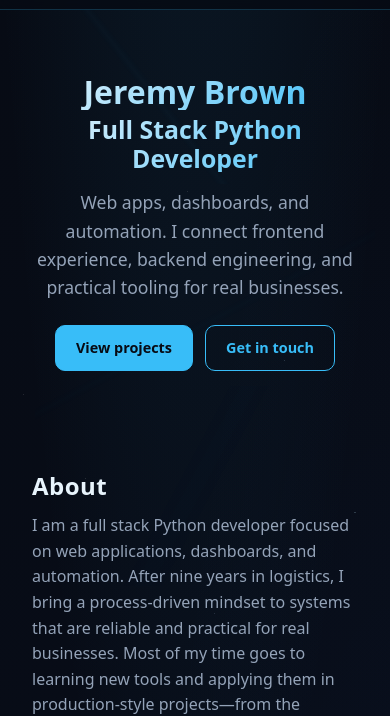
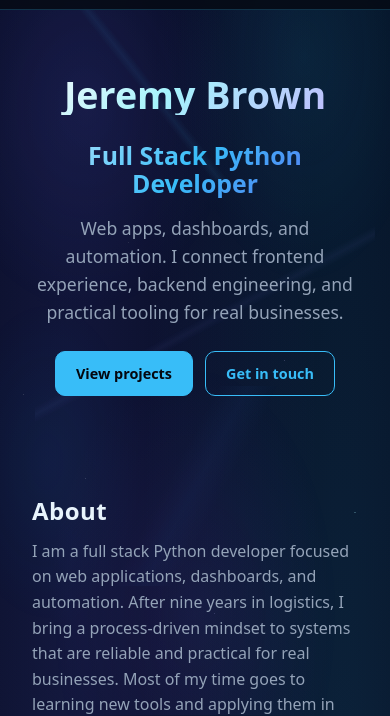
Before and after one commit to JeremyB-py/JeremyB-pydev_Portfolio, a website built with Vite: page site/index.html in a window 390 px wide. Shown: the part 129-845 px from the top of the page. Built offline with nearby package versions, Linux system fonts and the light colour scheme.

Commit message:
Refine Nebula theme styles and hero section gradients; update background colors, gradients, and opacity for enhanced visual depth and clarity across themes. Adjust hero text styles for improved responsiveness and aesthetics.

```diff
--- a/site/public/assets/site-shell.css
+++ b/site/public/assets/site-shell.css
@@ -102,13 +102,17 @@ a:focus-visible {
   --shadow-soft: 0 8px 32px rgba(0, 0, 0, 0.35);
 }
 
-/* Nebula (default) — dark blue / cyan sci-fi */
+/* Nebula (default) — deep space + soft gas clouds (professional, not loud) */
 :root,
 [data-theme='nebula'] {
-  --color-bg: #070b14;
-  --color-bg-gradient: radial-gradient(ellipse 120% 80% at 50% -20%, rgba(56, 189, 248, 0.12), transparent 50%),
-    radial-gradient(ellipse 80% 50% at 100% 50%, rgba(59, 130, 246, 0.08), transparent),
-    linear-gradient(180deg, #070b14 0%, #0a1228 100%);
+  --color-bg: #04070f;
+  --color-bg-gradient:
+    radial-gradient(ellipse 110% 75% at 18% 12%, rgba(99, 102, 241, 0.16), transparent 58%),
+    radial-gradient(ellipse 95% 70% at 88% 18%, rgba(56, 189, 248, 0.14), transparent 55%),
+    radial-gradient(ellipse 85% 55% at 48% 95%, rgba(139, 92, 246, 0.12), transparent 62%),
+    radial-gradient(ellipse 70% 45% at 8% 58%, rgba(14, 165, 233, 0.08), transparent 55%),
+    radial-gradient(ellipse 60% 50% at 72% 62%, rgba(236, 72, 153, 0.06), transparent 58%),
+    linear-gradient(180deg, #020617 0%, #0a1228 42%, #0f172a 100%);
   --color-surface: rgba(15, 23, 42, 0.75);
   --color-surface-border: rgba(56, 189, 248, 0.22);
   --color-text: #e8f4fc;
@@ -176,7 +180,7 @@ body {
   font-family: var(--font-ui);
 }
 
-/* Nebula: subtle extra stars + faint “constellation” lines (static; respects reduced-motion via opacity only) */
+/* Nebula: star field + faint dust + soft nebula haze (static) */
 html[data-theme='nebula'] body::before,
 html:not([data-theme]) body::before {
   content: '';
@@ -184,16 +188,18 @@ html:not([data-theme]) body::before {
   inset: 0;
   pointer-events: none;
   z-index: 0;
-  opacity: 0.42;
+  opacity: 0.48;
   background-image:
-    radial-gradient(1px 1px at 12% 18%, rgba(255, 255, 255, 0.45) 50%, transparent 50%),
-    radial-gradient(1px 1px at 84% 12%, rgba(255, 255, 255, 0.35) 50%, transparent 50%),
-    radial-gradient(1px 1px at 73% 58%, rgba(200, 230, 255, 0.4) 50%, transparent 50%),
-    radial-gradient(1px 1px at 22% 72%, rgba(255, 255, 255, 0.3) 50%, transparent 50%),
-    radial-gradient(1px 1px at 48% 38%, rgba(255, 255, 255, 0.25) 50%, transparent 50%),
-    radial-gradient(1.5px 1.5px at 91% 76%, rgba(186, 230, 253, 0.5) 50%, transparent 50%),
-    radial-gradient(1px 1px at 6% 62%, rgba(255, 255, 255, 0.28) 50%, transparent 50%),
-    radial-gradient(1px 1px at 55% 88%, rgba(200, 230, 255, 0.35) 50%, transparent 50%);
+    radial-gradient(1px 1px at 12% 18%, rgba(255, 255, 255, 0.5) 50%, transparent 50%),
+    radial-gradient(1px 1px at 84% 12%, rgba(255, 255, 255, 0.38) 50%, transparent 50%),
+    radial-gradient(1px 1px at 73% 58%, rgba(196, 181, 253, 0.45) 50%, transparent 50%),
+    radial-gradient(1px 1px at 22% 72%, rgba(255, 255, 255, 0.32) 50%, transparent 50%),
+    radial-gradient(1px 1px at 48% 38%, rgba(186, 230, 253, 0.35) 50%, transparent 50%),
+    radial-gradient(1.5px 1.5px at 91% 76%, rgba(165, 243, 252, 0.55) 50%, transparent 50%),
+    radial-gradient(1px 1px at 6% 62%, rgba(255, 255, 255, 0.3) 50%, transparent 50%),
+    radial-gradient(1px 1px at 55% 88%, rgba(199, 210, 254, 0.38) 50%, transparent 50%),
+    radial-gradient(1px 1px at 33% 44%, rgba(255, 255, 255, 0.22) 50%, transparent 50%),
+    radial-gradient(1px 1px at 67% 28%, rgba(224, 231, 255, 0.28) 50%, transparent 50%);
   background-repeat: no-repeat;
   background-size: 100% 100%;
 }
@@ -205,16 +211,28 @@ html:not([data-theme]) body::after {
   inset: 0;
   pointer-events: none;
   z-index: 0;
-  opacity: 0.1;
+  opacity: 0.55;
   background-image:
-    linear-gradient(52deg, transparent 47%, rgba(56, 189, 248, 0.22) 49%, transparent 51%),
-    linear-gradient(-28deg, transparent 48%, rgba(56, 189, 248, 0.12) 50%, transparent 52%),
-    linear-gradient(118deg, transparent 44%, rgba(59, 130, 246, 0.1) 50%, transparent 56%);
+    radial-gradient(ellipse 55% 35% at 22% 28%, rgba(99, 102, 241, 0.2), transparent 70%),
+    radial-gradient(ellipse 45% 38% at 78% 22%, rgba(56, 189, 248, 0.16), transparent 72%),
+    radial-gradient(ellipse 50% 40% at 50% 88%, rgba(139, 92, 246, 0.14), transparent 75%),
+    radial-gradient(ellipse 35% 28% at 12% 70%, rgba(14, 165, 233, 0.1), transparent 70%),
+    linear-gradient(52deg, transparent 47%, rgba(56, 189, 248, 0.14) 49%, transparent 51%),
+    linear-gradient(-28deg, transparent 48%, rgba(129, 140, 248, 0.1) 50%, transparent 52%),
+    linear-gradient(118deg, transparent 44%, rgba(59, 130, 246, 0.08) 50%, transparent 56%);
   background-size:
+    100% 100%,
+    100% 100%,
+    100% 100%,
+    100% 100%,
     280px 180px,
     340px 220px,
     400px 200px;
   background-position:
+    0 0,
+    0 0,
+    0 0,
+    0 0,
     15% 20%,
     70% 55%,
     40% 80%;
@@ -229,7 +247,7 @@ html:not([data-theme]) body::after {
 
   html[data-theme='nebula'] body::after,
   html:not([data-theme]) body::after {
-    opacity: 0.06;
+    opacity: 0.22;
   }
 }
 
@@ -543,20 +561,14 @@ html[data-theme='paper'] body::before {
 }
 
 .hero__name {
-  font-size: clamp(2rem, 5.75vw, 3.1rem);
+  font-size: clamp(2.35rem, 6.5vw, 3.55rem);
   font-weight: 800;
-  line-height: 1.12;
-  margin: 0 0 0.35rem;
+  line-height: 1.1;
+  margin: 0 0 calc(0.35rem + 20px);
   background: linear-gradient(135deg, var(--color-text) 0%, var(--color-accent) 100%);
   -webkit-background-clip: text;
   background-clip: text;
   color: transparent;
-}
-
-[data-theme='paper'] .hero__name {
-  background: linear-gradient(135deg, #0f172a 0%, #0369a1 100%);
-  -webkit-background-clip: text;
-  background-clip: text;
 }
 
 .hero__title {
@@ -570,8 +582,63 @@ html[data-theme='paper'] body::before {
   color: transparent;
 }
 
+/* Distinct hero lines per theme (name vs role) */
+:root .hero__name,
+[data-theme='nebula'] .hero__name {
+  background: linear-gradient(
+    135deg,
+    #f8fafc 0%,
+    #a5f3fc 42%,
+    #c4b5fd 100%
+  );
+  -webkit-background-clip: text;
+  background-clip: text;
+}
+
+:root .hero__title,
+[data-theme='nebula'] .hero__title {
+  background: linear-gradient(
+    135deg,
+    #bae6fd 0%,
+    #38bdf8 48%,
+    #6366f1 100%
+  );
+  -webkit-background-clip: text;
+  background-clip: text;
+}
+
+[data-theme='matrix'] .hero__name {
+  background: linear-gradient(135deg, #ecfdf5 0%, #6ee7b7 45%, #34d399 100%);
+  -webkit-background-clip: text;
+  background-clip: text;
+}
+
+[data-theme='matrix'] .hero__title {
+  background: linear-gradient(135deg, #bbf7d0 0%, #22c55e 55%, #15803d 100%);
+  -webkit-background-clip: text;
+  background-clip: text;
+}
+
+[data-theme='terminal'] .hero__name {
+  background: linear-gradient(135deg, #fffbeb 0%, #fde68a 40%, #fbbf24 100%);
+  -webkit-background-clip: text;
+  background-clip: text;
+}
+
+[data-theme='terminal'] .hero__title {
+  background: linear-gradient(135deg, #fef3c7 0%, #f59e0b 50%, #b45309 100%);
+  -webkit-background-clip: text;
+  background-clip: text;
+}
+
+[data-theme='paper'] .hero__name {
+  background: linear-gradient(135deg, #020617 0%, #0c4a6e 55%, #0369a1 100%);
+  -webkit-background-clip: text;
+  background-clip: text;
+}
+
 [data-theme='paper'] .hero__title {
-  background: linear-gradient(135deg, #0f172a 0%, #0369a1 100%);
+  background: linear-gradient(135deg, #1e293b 0%, #0ea5e9 50%, #0284c7 100%);
   -webkit-background-clip: text;
   background-clip: text;
 }
--- a/site/src/styles/sections.css
+++ b/site/src/styles/sections.css
@@ -283,20 +283,14 @@
 }
 
 .hero__name {
-  font-size: clamp(2rem, 5.75vw, 3.1rem);
+  font-size: clamp(2.35rem, 6.5vw, 3.55rem);
   font-weight: 800;
-  line-height: 1.12;
-  margin: 0 0 0.35rem;
+  line-height: 1.1;
+  margin: 0 0 calc(0.35rem + 20px);
   background: linear-gradient(135deg, var(--color-text) 0%, var(--color-accent) 100%);
   -webkit-background-clip: text;
   background-clip: text;
   color: transparent;
-}
-
-[data-theme='paper'] .hero__name {
-  background: linear-gradient(135deg, #0f172a 0%, #0369a1 100%);
-  -webkit-background-clip: text;
-  background-clip: text;
 }
 
 .hero__title {
@@ -310,8 +304,63 @@
   color: transparent;
 }
 
+/* Distinct hero lines per theme (name vs role) */
+:root .hero__name,
+[data-theme='nebula'] .hero__name {
+  background: linear-gradient(
+    135deg,
+    #f8fafc 0%,
+    #a5f3fc 42%,
+    #c4b5fd 100%
+  );
+  -webkit-background-clip: text;
+  background-clip: text;
+}
+
+:root .hero__title,
+[data-theme='nebula'] .hero__title {
+  background: linear-gradient(
+    135deg,
+    #bae6fd 0%,
+    #38bdf8 48%,
+    #6366f1 100%
+  );
+  -webkit-background-clip: text;
+  background-clip: text;
+}
+
+[data-theme='matrix'] .hero__name {
+  background: linear-gradient(135deg, #ecfdf5 0%, #6ee7b7 45%, #34d399 100%);
+  -webkit-background-clip: text;
+  background-clip: text;
+}
+
+[data-theme='matrix'] .hero__title {
+  background: linear-gradient(135deg, #bbf7d0 0%, #22c55e 55%, #15803d 100%);
+  -webkit-background-clip: text;
+  background-clip: text;
+}
+
+[data-theme='terminal'] .hero__name {
+  background: linear-gradient(135deg, #fffbeb 0%, #fde68a 40%, #fbbf24 100%);
+  -webkit-background-clip: text;
+  background-clip: text;
+}
+
+[data-theme='terminal'] .hero__title {
+  background: linear-gradient(135deg, #fef3c7 0%, #f59e0b 50%, #b45309 100%);
+  -webkit-background-clip: text;
+  background-clip: text;
+}
+
+[data-theme='paper'] .hero__name {
+  background: linear-gradient(135deg, #020617 0%, #0c4a6e 55%, #0369a1 100%);
+  -webkit-background-clip: text;
+  background-clip: text;
+}
+
 [data-theme='paper'] .hero__title {
-  background: linear-gradient(135deg, #0f172a 0%, #0369a1 100%);
+  background: linear-gradient(135deg, #1e293b 0%, #0ea5e9 50%, #0284c7 100%);
   -webkit-background-clip: text;
   background-clip: text;
 }
--- a/site/src/styles/themes.css
+++ b/site/src/styles/themes.css
@@ -6,13 +6,17 @@
   --shadow-soft: 0 8px 32px rgba(0, 0, 0, 0.35);
 }
 
-/* Nebula (default) — dark blue / cyan sci-fi */
+/* Nebula (default) — deep space + soft gas clouds (professional, not loud) */
 :root,
 [data-theme='nebula'] {
-  --color-bg: #070b14;
-  --color-bg-gradient: radial-gradient(ellipse 120% 80% at 50% -20%, rgba(56, 189, 248, 0.12), transparent 50%),
-    radial-gradient(ellipse 80% 50% at 100% 50%, rgba(59, 130, 246, 0.08), transparent),
-    linear-gradient(180deg, #070b14 0%, #0a1228 100%);
+  --color-bg: #04070f;
+  --color-bg-gradient:
+    radial-gradient(ellipse 110% 75% at 18% 12%, rgba(99, 102, 241, 0.16), transparent 58%),
+    radial-gradient(ellipse 95% 70% at 88% 18%, rgba(56, 189, 248, 0.14), transparent 55%),
+    radial-gradient(ellipse 85% 55% at 48% 95%, rgba(139, 92, 246, 0.12), transparent 62%),
+    radial-gradient(ellipse 70% 45% at 8% 58%, rgba(14, 165, 233, 0.08), transparent 55%),
+    radial-gradient(ellipse 60% 50% at 72% 62%, rgba(236, 72, 153, 0.06), transparent 58%),
+    linear-gradient(180deg, #020617 0%, #0a1228 42%, #0f172a 100%);
   --color-surface: rgba(15, 23, 42, 0.75);
   --color-surface-border: rgba(56, 189, 248, 0.22);
   --color-text: #e8f4fc;
@@ -80,7 +84,7 @@ body {
   font-family: var(--font-ui);
 }
 
-/* Nebula: subtle extra stars + faint “constellation” lines (static; respects reduced-motion via opacity only) */
+/* Nebula: star field + faint dust + soft nebula haze (static) */
 html[data-theme='nebula'] body::before,
 html:not([data-theme]) body::before {
   content: '';
@@ -88,16 +92,18 @@ html:not([data-theme]) body::before {
   inset: 0;
   pointer-events: none;
   z-index: 0;
-  opacity: 0.42;
+  opacity: 0.48;
   background-image:
-    radial-gradient(1px 1px at 12% 18%, rgba(255, 255, 255, 0.45) 50%, transparent 50%),
-    radial-gradient(1px 1px at 84% 12%, rgba(255, 255, 255, 0.35) 50%, transparent 50%),
-    radial-gradient(1px 1px at 73% 58%, rgba(200, 230, 255, 0.4) 50%, transparent 50%),
-    radial-gradient(1px 1px at 22% 72%, rgba(255, 255, 255, 0.3) 50%, transparent 50%),
-    radial-gradient(1px 1px at 48% 38%, rgba(255, 255, 255, 0.25) 50%, transparent 50%),
-    radial-gradient(1.5px 1.5px at 91% 76%, rgba(186, 230, 253, 0.5) 50%, transparent 50%),
-    radial-gradient(1px 1px at 6% 62%, rgba(255, 255, 255, 0.28) 50%, transparent 50%),
-    radial-gradient(1px 1px at 55% 88%, rgba(200, 230, 255, 0.35) 50%, transparent 50%);
+    radial-gradient(1px 1px at 12% 18%, rgba(255, 255, 255, 0.5) 50%, transparent 50%),
+    radial-gradient(1px 1px at 84% 12%, rgba(255, 255, 255, 0.38) 50%, transparent 50%),
+    radial-gradient(1px 1px at 73% 58%, rgba(196, 181, 253, 0.45) 50%, transparent 50%),
+    radial-gradient(1px 1px at 22% 72%, rgba(255, 255, 255, 0.32) 50%, transparent 50%),
+    radial-gradient(1px 1px at 48% 38%, rgba(186, 230, 253, 0.35) 50%, transparent 50%),
+    radial-gradient(1.5px 1.5px at 91% 76%, rgba(165, 243, 252, 0.55) 50%, transparent 50%),
+    radial-gradient(1px 1px at 6% 62%, rgba(255, 255, 255, 0.3) 50%, transparent 50%),
+    radial-gradient(1px 1px at 55% 88%, rgba(199, 210, 254, 0.38) 50%, transparent 50%),
+    radial-gradient(1px 1px at 33% 44%, rgba(255, 255, 255, 0.22) 50%, transparent 50%),
+    radial-gradient(1px 1px at 67% 28%, rgba(224, 231, 255, 0.28) 50%, transparent 50%);
   background-repeat: no-repeat;
   background-size: 100% 100%;
 }
@@ -109,16 +115,28 @@ html:not([data-theme]) body::after {
   inset: 0;
   pointer-events: none;
   z-index: 0;
-  opacity: 0.1;
+  opacity: 0.55;
   background-image:
-    linear-gradient(52deg, transparent 47%, rgba(56, 189, 248, 0.22) 49%, transparent 51%),
-    linear-gradient(-28deg, transparent 48%, rgba(56, 189, 248, 0.12) 50%, transparent 52%),
-    linear-gradient(118deg, transparent 44%, rgba(59, 130, 246, 0.1) 50%, transparent 56%);
+    radial-gradient(ellipse 55% 35% at 22% 28%, rgba(99, 102, 241, 0.2), transparent 70%),
+    radial-gradient(ellipse 45% 38% at 78% 22%, rgba(56, 189, 248, 0.16), transparent 72%),
+    radial-gradient(ellipse 50% 40% at 50% 88%, rgba(139, 92, 246, 0.14), transparent 75%),
+    radial-gradient(ellipse 35% 28% at 12% 70%, rgba(14, 165, 233, 0.1), transparent 70%),
+    linear-gradient(52deg, transparent 47%, rgba(56, 189, 248, 0.14) 49%, transparent 51%),
+    linear-gradient(-28deg, transparent 48%, rgba(129, 140, 248, 0.1) 50%, transparent 52%),
+    linear-gradient(118deg, transparent 44%, rgba(59, 130, 246, 0.08) 50%, transparent 56%);
   background-size:
+    100% 100%,
+    100% 100%,
+    100% 100%,
+    100% 100%,
     280px 180px,
     340px 220px,
     400px 200px;
   background-position:
+    0 0,
+    0 0,
+    0 0,
+    0 0,
     15% 20%,
     70% 55%,
     40% 80%;
@@ -133,7 +151,7 @@ html:not([data-theme]) body::after {
 
   html[data-theme='nebula'] body::after,
   html:not([data-theme]) body::after {
-    opacity: 0.06;
+    opacity: 0.22;
   }
 }
 
```
